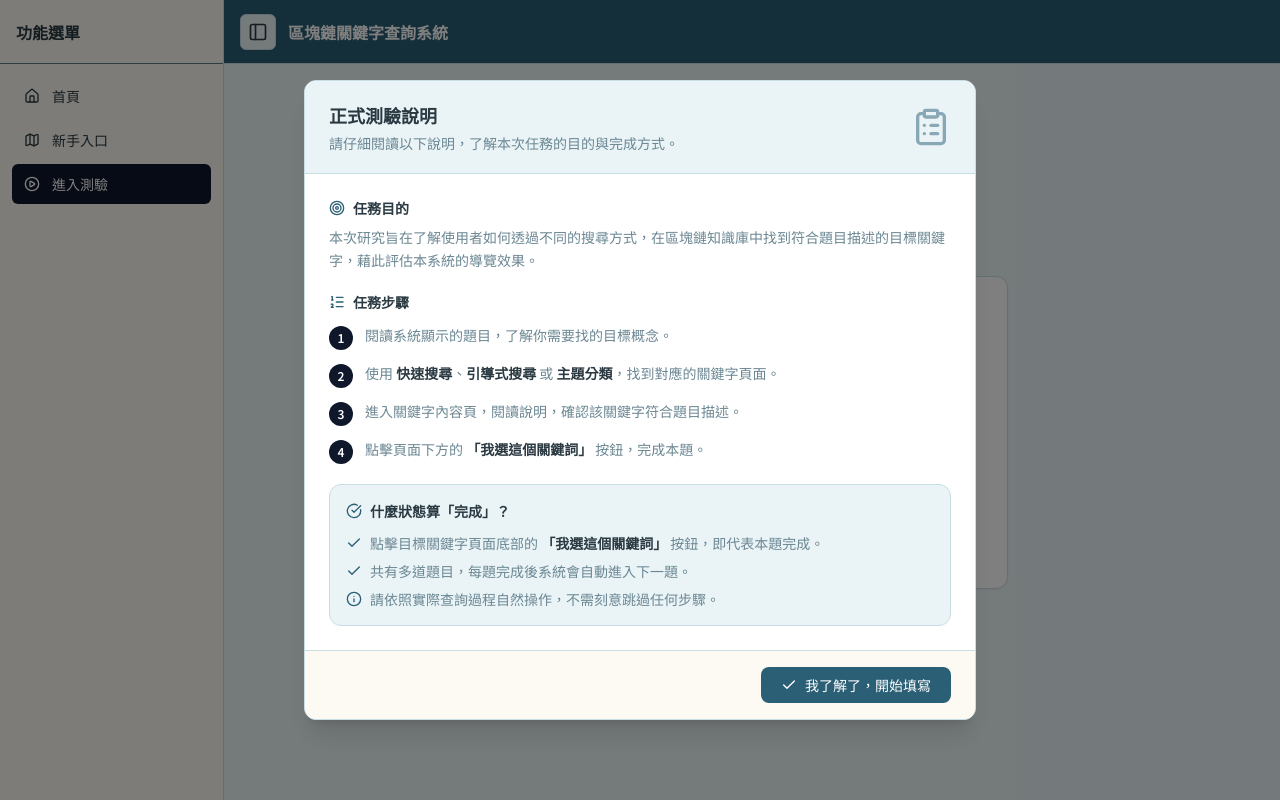
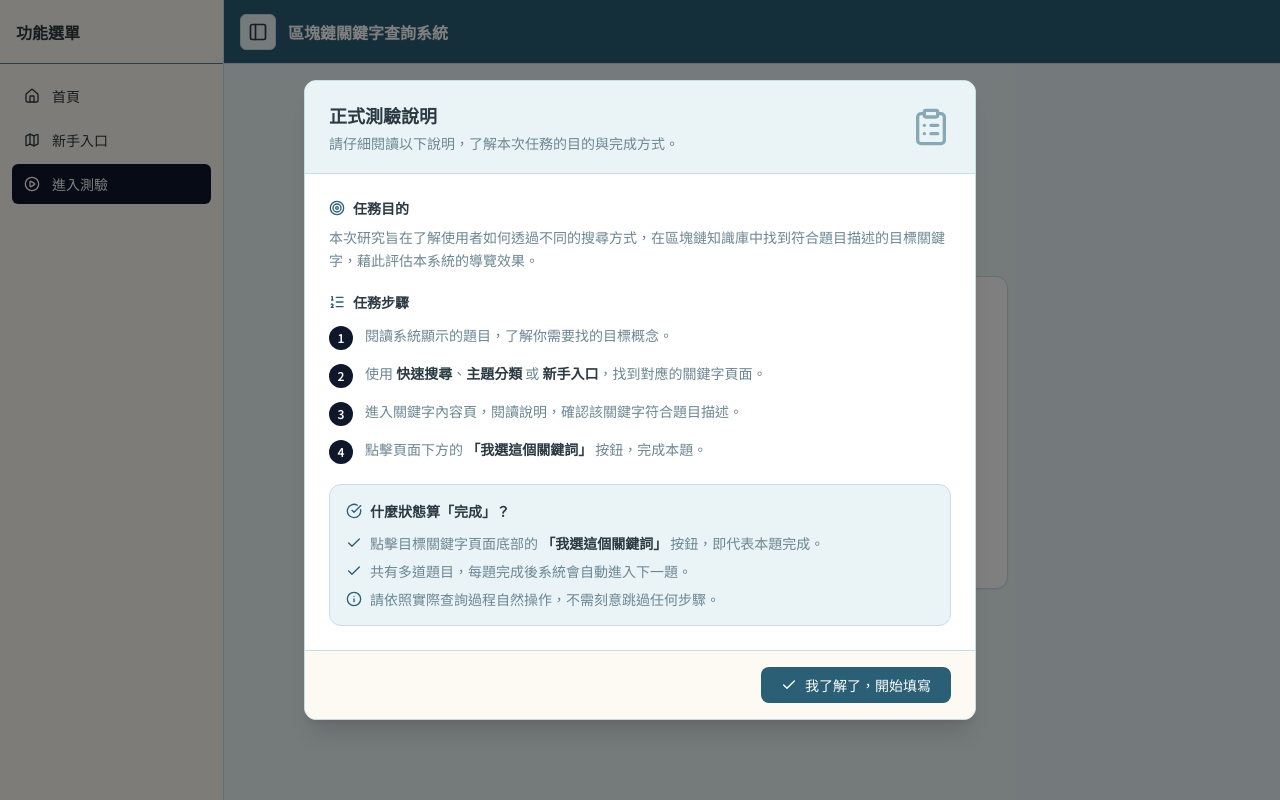
Before and after one commit to WenSheng31/RAG-Blockchain, a Django app: page /task/ in a window 1280 px wide. Run offline with Django 5.2, Linux system fonts and the light colour scheme; some libraries are stand-ins or nearby versions.

Commit message:
Update task.html

```diff
--- a/templates/knowledge/task.html
+++ b/templates/knowledge/task.html
@@ -44,7 +44,7 @@
             <li class="flex items-start gap-3">
               <span class="shrink-0 w-6 h-6 rounded-full bg-mark text-mark-fg text-xs flex items-center justify-center font-semibold mt-0.5">2</span>
               <span class="text-sm text-dim leading-relaxed">
-                使用 <strong class="text-ink">快速搜尋</strong>、<strong class="text-ink">引導式搜尋</strong> 或 <strong class="text-ink">主題分類</strong>，找到對應的關鍵字頁面。
+                使用 <strong class="text-ink">快速搜尋</strong>、<strong class="text-ink">主題分類</strong> 或 <strong class="text-ink">新手入口</strong>，找到對應的關鍵字頁面。
               </span>
             </li>
             <li class="flex items-start gap-3">
```
